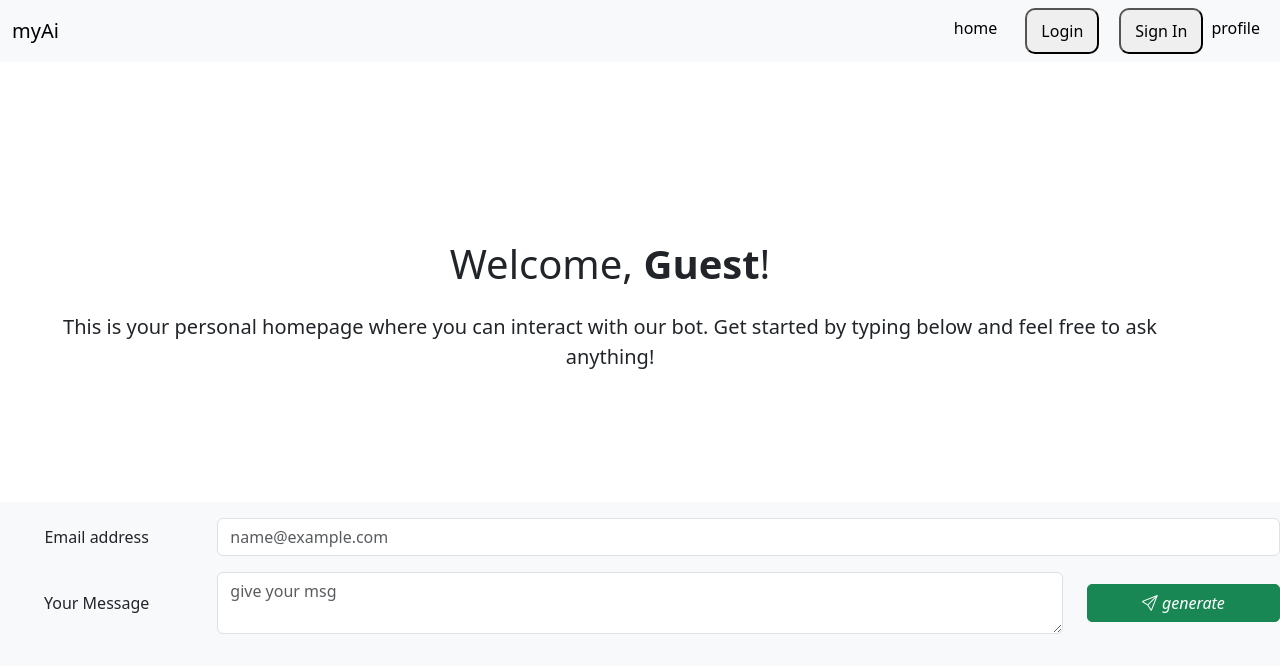
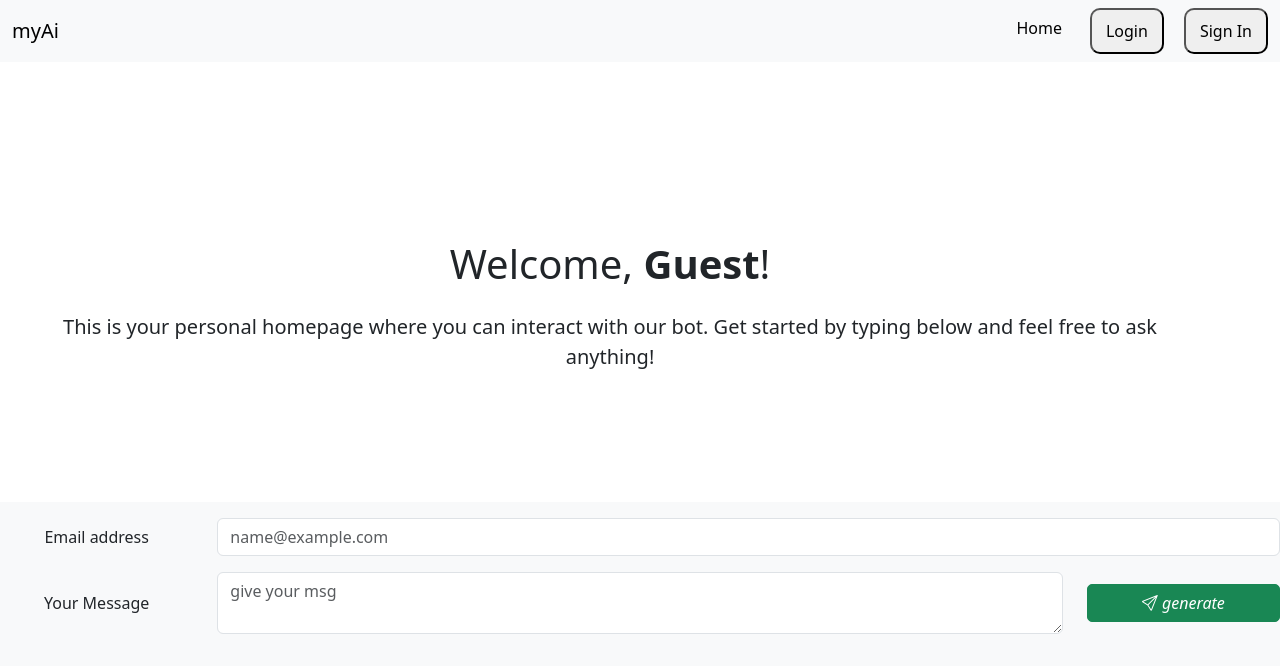
Before and after one commit to praneeth4040/Adjunct, a React (Vite) app in the folder client/: page /home in a window 1280 px wide. Shown: the top 672 px of the page. Built offline with nearby package versions, Linux system fonts and the light colour scheme.

Commit message:
added dynamic nav bar

```diff
--- a/client/src/components/navbar.jsx
+++ b/client/src/components/navbar.jsx
@@ -1,7 +1,16 @@
-import React from 'react';
+import React, { useState, useEffect } from 'react';
 import { Link } from 'react-router-dom';
 
 function Navbar() {
+    // State to track user login status
+    const [isLoggedIn, setIsLoggedIn] = useState(false);
+
+    // Simulate checking user authentication status (replace with real logic)
+    useEffect(() => {
+        const token = localStorage.getItem('token'); // Example: Check token in localStorage
+        setIsLoggedIn(!!token); // Set true if token exists
+    }, []);
+
     return (
         <>
             <div>
@@ -14,18 +23,26 @@ function Navbar() {
                         <div className="collapse navbar-collapse" id="navbarNav">
                             <ul className="navbar-nav ms-auto">
                                 <li className="nav-item">
-                                    <Link className="nav-link active" aria-current="page" to="/home">home</Link>
+                                    <Link className="nav-link active" aria-current="page" to="/home">Home</Link>
                                 </li>
-                                <li className="nav-item" style={{ marginLeft: '20px' }}>
-                                    <button style={{ borderRadius: '10px' }}><Link className="nav-link active" to="/login">Login</Link></button>
-                                </li>
-                                <li className="nav-item" style={{ marginLeft: '20px' }}>
-                                    <button style={{ borderRadius: '10px' }} ><Link className="nav-link active" to="/signin">Sign In</Link></button>
-                                </li>
-                                <li className="nav-item">
-                                    <Link className="nav-link active" aria-current="page" to="/profile">profile</Link>
-                                </li>
-
+                                {!isLoggedIn ? (
+                                    <>
+                                        <li className="nav-item" style={{ marginLeft: '20px' }}>
+                                            <button style={{ borderRadius: '10px' }}>
+                                                <Link className="nav-link active" to="/login">Login</Link>
+                                            </button>
+                                        </li>
+                                        <li className="nav-item" style={{ marginLeft: '20px' }}>
+                                            <button style={{ borderRadius: '10px' }}>
+                                                <Link className="nav-link active" to="/signin">Sign In</Link>
+                                            </button>
+                                        </li>
+                                    </>
+                                ) : (
+                                    <li className="nav-item" style={{ marginLeft: '20px' }}>
+                                        <Link className="nav-link active" to="/profile">Profile</Link>
+                                    </li>
+                                )}
                             </ul>
                         </div>
                     </div>
```
